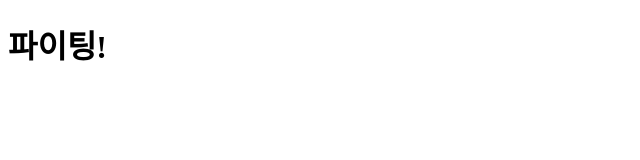
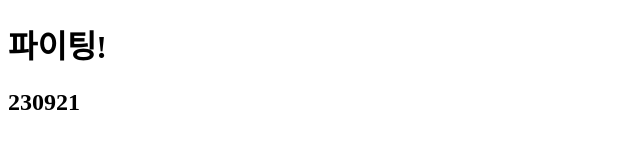
Before and after one commit to olivu0/booworld, a plain HTML site: page index.html in a window 1280 px wide. Shown: the whole page, without its empty margins (0-640 px from the left). Drawn offline with Linux system fonts and the light colour scheme.

Commit message:
여러줄을 쓸꺼에요 첫번째 줄 두번째 줄 세번째 줄

```diff
--- a/index.html
+++ b/index.html
@@ -8,5 +8,6 @@
   </head>
   <body>
     <h1>파이팅!</h1>
+    <h2>230921</h2>
   </body>
 </html>
```
